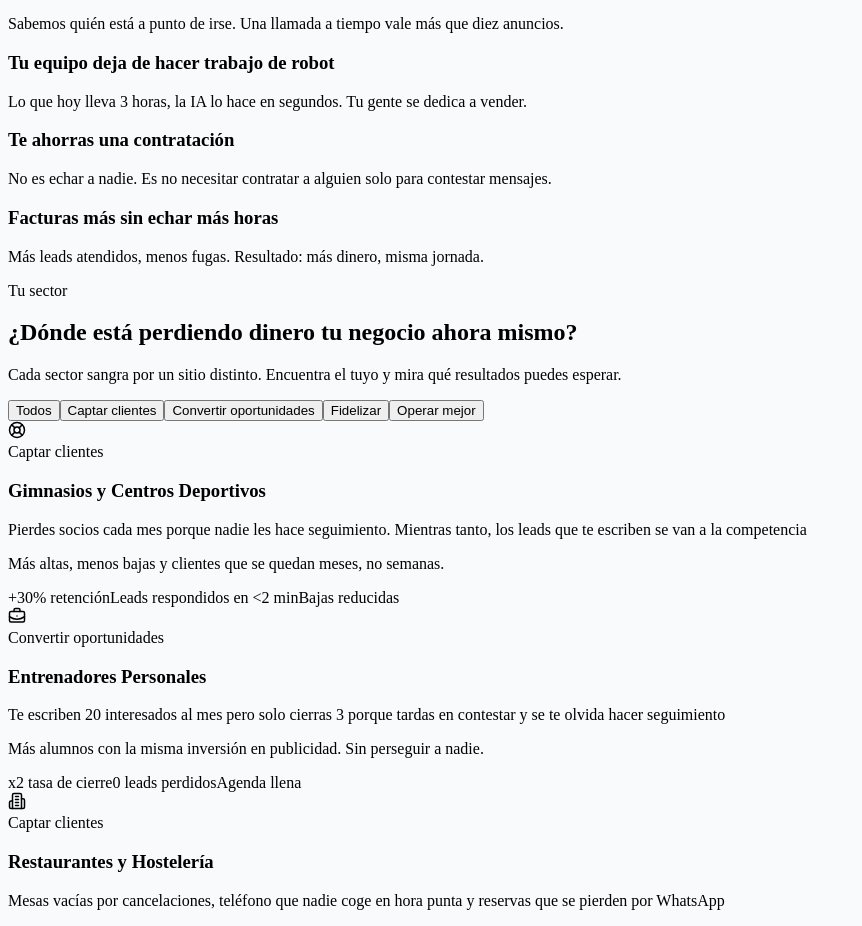
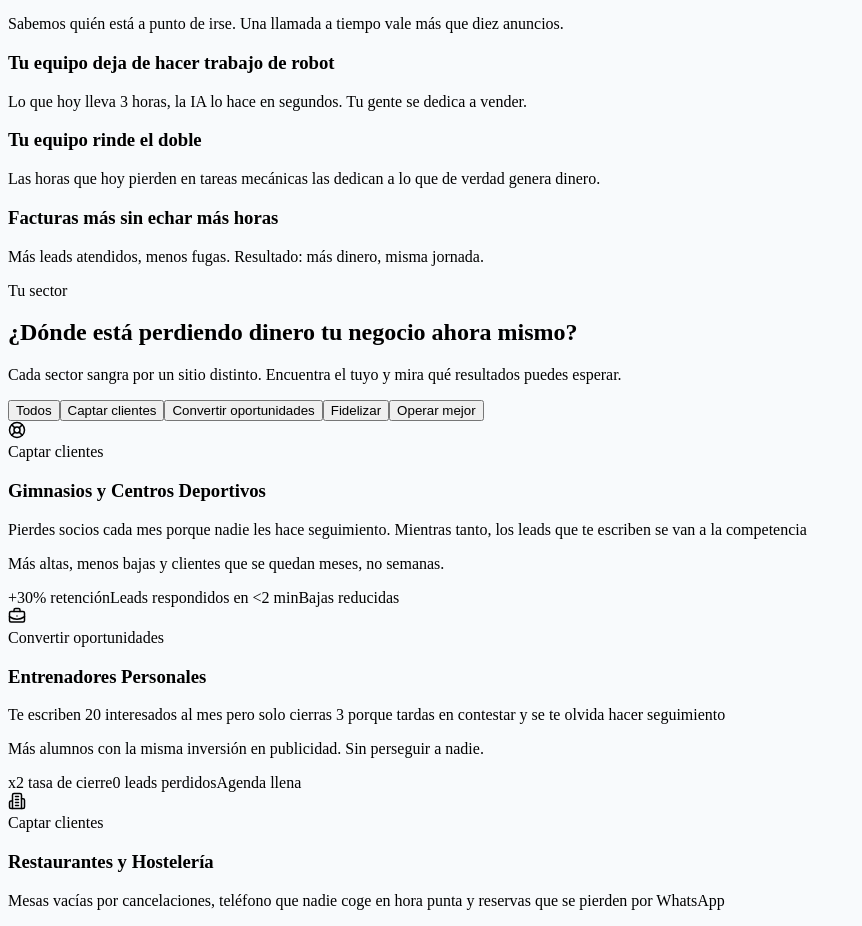
Before and after one commit to padron-ia/webpadronia, a React (Vite) app: page / in a window 1280 px wide. Shown: the part 3100-4026 px from the top of the page, without its empty margins (0-862 px from the left). Built offline with nearby package versions, Linux system fonts and the light colour scheme; no server answers; the database is empty; the HTML template or start-up script is replaced by a standard one.

Commit message:
fix(copy): reorientar card de productividad — sin connotacion de despido
"Te ahorras una contratacion" → "Tu equipo rinde el doble"
Enfoque en productividad, no en reduccion de plantilla.

Co-Authored-By: Claude Opus 4.6 (1M context) <noreply@anthropic.com>

```diff
--- a/src/components/ServicesGrid.jsx
+++ b/src/components/ServicesGrid.jsx
@@ -16,8 +16,8 @@ const services = [
         description: "Lo que hoy lleva 3 horas, la IA lo hace en segundos. Tu gente se dedica a vender."
     },
     {
-        title: "Te ahorras una contratación",
-        description: "No es echar a nadie. Es no necesitar contratar a alguien solo para contestar mensajes."
+        title: "Tu equipo rinde el doble",
+        description: "Las horas que hoy pierden en tareas mecánicas las dedican a lo que de verdad genera dinero."
     },
     {
         title: "Facturas más sin echar más horas",
```
